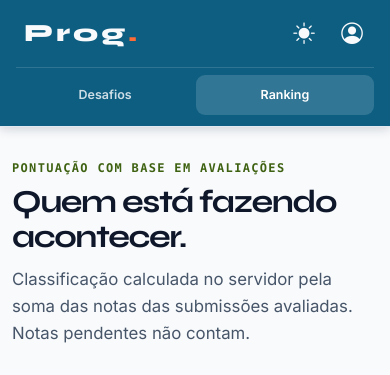
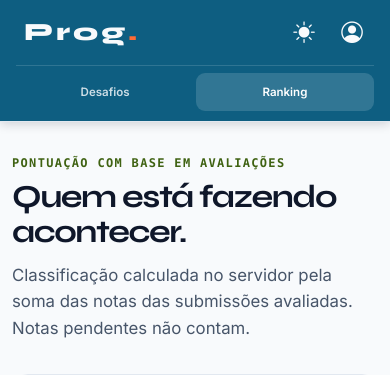
Before and after one commit to brenobDEV/DevCodeArena, a Django app: page /ranking/ in a window 390 px wide. Shown: the top 375 px of the page. Run offline with Django 5.2, Linux system fonts and the light colour scheme; a user stored in the database is signed in; data comes from the database, SQL or seed files in the repository; data that the repository does not hold is empty.

Commit message:
Use global authenticated header styles on every page

```diff
--- a/prog/static/css/platform.css
+++ b/prog/static/css/platform.css
@@ -1,10 +1,4 @@
 /* Camada visual das páginas integradas da plataforma. Mantém os tokens oficiais do tema PROG. */
-.site-header--authenticated .site-header__inner--authenticated { display:grid; grid-template-columns:auto minmax(0,1fr) auto; gap:clamp(1rem,3vw,2.5rem); height:auto; min-height:72px; padding:0 clamp(1rem,4vw,3rem); }
-.site-header--authenticated .site-header__side { display:none; }
-.site-header--authenticated .brand { font-size:1.55rem; }
-.authenticated-nav { display:flex; justify-content:center; align-items:center; gap:.35rem; flex-wrap:wrap; }
-.authenticated-nav a { display:inline-flex; align-items:center; gap:.5rem; padding:.65rem .85rem; border-radius:9px; color:rgba(248,250,252,.82); text-decoration:none; font-size:.9rem; font-weight:600; transition:background .2s,color .2s; }
-.authenticated-nav a:hover,.authenticated-nav a[aria-current="page"] { color:#fff; background:rgba(248,250,252,.15); }
 .platform-page { min-height:65vh; padding:clamp(2rem,5vw,4rem) 0 clamp(3rem,6vw,5rem); background:var(--bg); color:var(--text); }
 .platform-hero { display:flex; align-items:flex-end; justify-content:space-between; gap:2rem; padding:clamp(1rem,3vw,2.25rem) 0 2.5rem; }
 .platform-hero h1 { max-width:17ch; margin:.45rem 0 .75rem; font-size:clamp(2.25rem,5vw,4.25rem); letter-spacing:-.045em; }
@@ -145,9 +139,6 @@
 .chat-compose textarea { resize:vertical; min-height:48px; max-height:160px; flex:1; }
 .chat-compose .btn-dca { min-height:48px; padding-inline:1rem; }
 @media (max-width:1000px) {
- .site-header--authenticated .site-header__inner--authenticated { grid-template-columns:auto minmax(0,1fr) auto; gap:.75rem; }
- .authenticated-nav { justify-content:flex-start; }
- .authenticated-nav a { padding:.55rem .55rem; font-size:.83rem; }
  .challenge-grid { grid-template-columns:repeat(2,minmax(0,1fr)); }
  .filter-panel { grid-template-columns:repeat(2,minmax(0,1fr)); }
  .metric-grid { grid-template-columns:repeat(2,minmax(0,1fr)); }
@@ -157,12 +148,6 @@
  .detail-facts>.eyebrow { grid-column:1/-1; }
 }
 @media (max-width:720px) {
- .site-header--authenticated .site-header__inner--authenticated { grid-template-columns:1fr auto; padding-block:.7rem; }
- .site-header--authenticated .brand { grid-column:1; grid-row:1; justify-self:start; }
- .site-header--authenticated .site-header__actions { grid-column:2; grid-row:1; }
- .authenticated-nav { grid-column:1/-1; grid-row:2; justify-content:space-between; width:100%; border-top:1px solid rgba(248,250,252,.14); padding-top:.45rem; gap:.1rem; }
- .authenticated-nav a { justify-content:center; flex:1; font-size:.78rem; padding:.6rem .25rem; }
- .authenticated-nav a i { display:none; }
  .platform-hero { align-items:flex-start; flex-direction:column; gap:1.25rem; }
  .platform-hero .btn-dca { align-self:flex-start; }
  .period-grid,.challenge-grid { grid-template-columns:1fr; }
```
